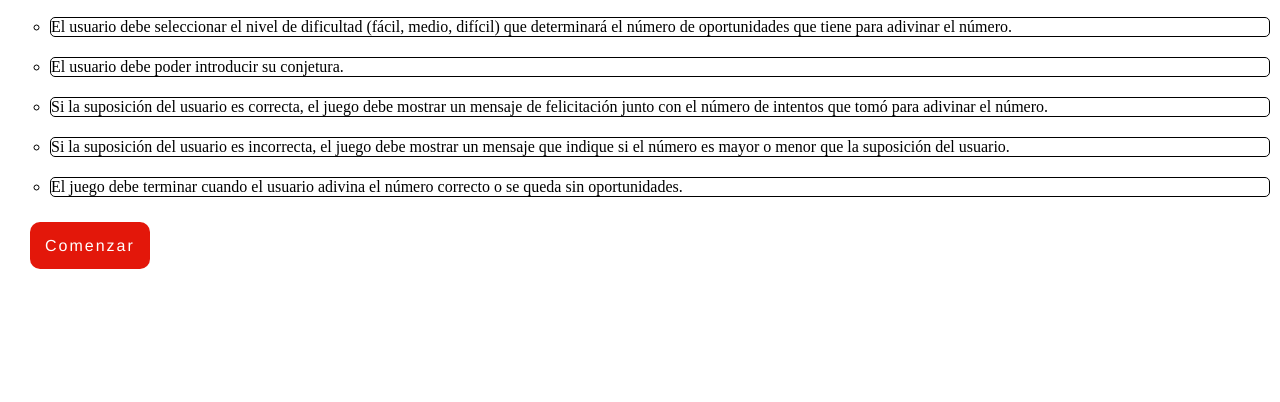
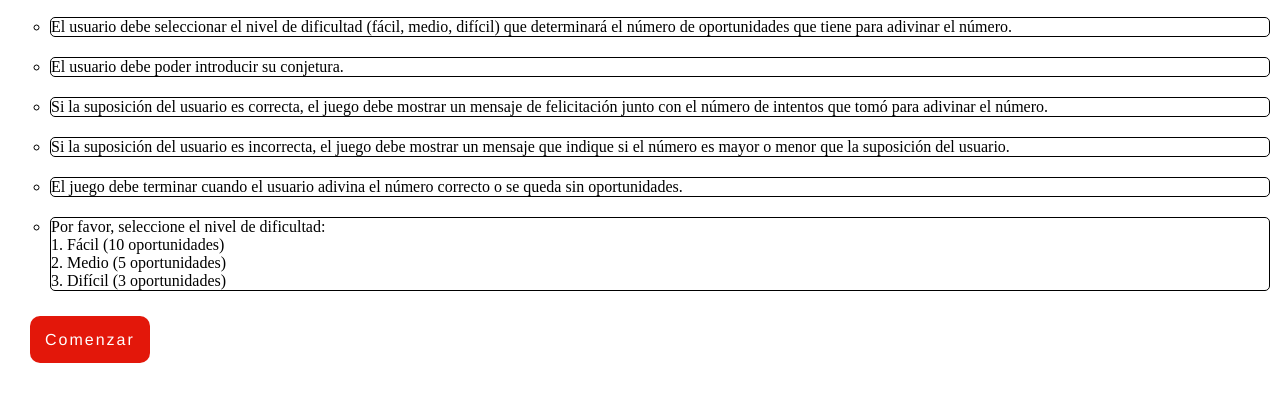
Before and after one commit to Jhonatanisai8/JuegoAdininanza, a plain HTML site: page index.html in a window 1280 px wide. Shown: the part 190-592 px from the top of the page. Drawn offline with Linux system fonts and the light colour scheme.

```diff
--- a/index.html
+++ b/index.html
@@ -41,6 +41,15 @@
                 <li>
                     El juego debe terminar cuando el usuario adivina el número correcto o se queda sin oportunidades.
                 </li>
+                <li>
+                    Por favor, seleccione el nivel de dificultad:
+                    <br>
+                    1. Fácil (10 oportunidades)
+                    <br>
+                    2. Medio (5 oportunidades)
+                    <br>
+                    3. Difícil (3 oportunidades)
+                </li>
             </ul>
         </section>
         <a href="juegoAdivinar.html">Comenzar</a>
```
Also changed, not shown: juegoAdivinar.html (+3 -1 lines).
